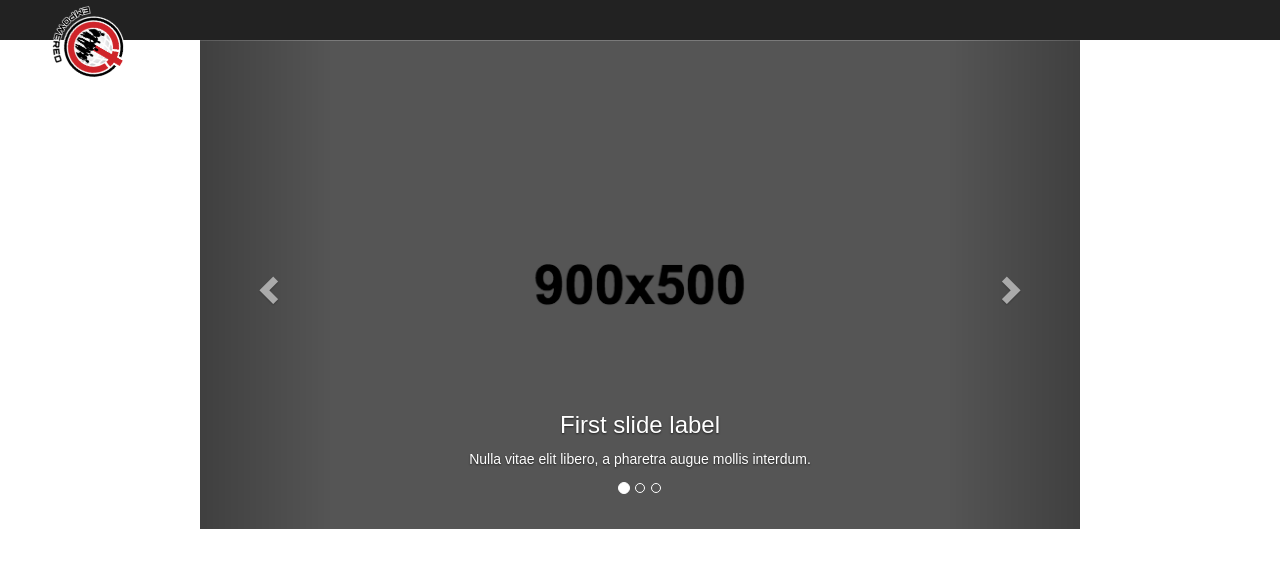
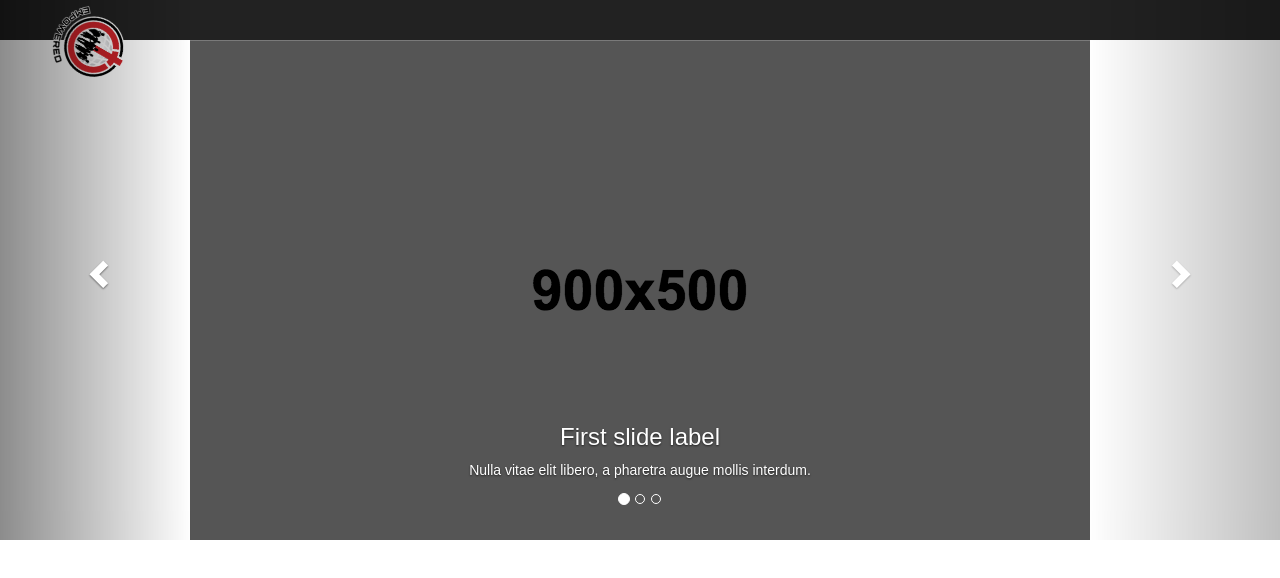
Before and after one commit to EmpoweredMinistry/EmpoweredMinistry.github.io, a React (Create React App) app: page / in a window 1280 px wide. Shown: the top 578 px of the page. Built offline with nearby package versions, Linux system fonts and the light colour scheme.

Commit message:
removed padding from sides

```diff
--- a/src/js/App.js
+++ b/src/js/App.js
@@ -27,7 +27,6 @@ class App extends Component {
       <div className="App">
         <div className="App-header">
           <img src={logo} className="App-logo" alt="logo" />
-          {/*<h2>Welcome to React</h2>*/}
         </div>
         <PhotosCarousel
           index={this.state.index}
--- a/src/js/PhotosCarousel.js
+++ b/src/js/PhotosCarousel.js
@@ -8,8 +8,8 @@ class PhotosCarousel extends Component {
     let {index, direction, handleSelect} = this.props;
 
     return (
-      <div style={{padding: "0px 200px 0px 200px"}}>
-        <Carousel activeIndex={index} direction={direction} onSelect={handleSelect}>
+      <div>
+        <Carousel activeIndex={index} direction={direction} onSelect={handleSelect} style={{top: "-45px"}}>
           <Carousel.Item>
             <img width={900} height={500} alt="900x500" src={carouselImgPath}/>
             <Carousel.Caption>
```
